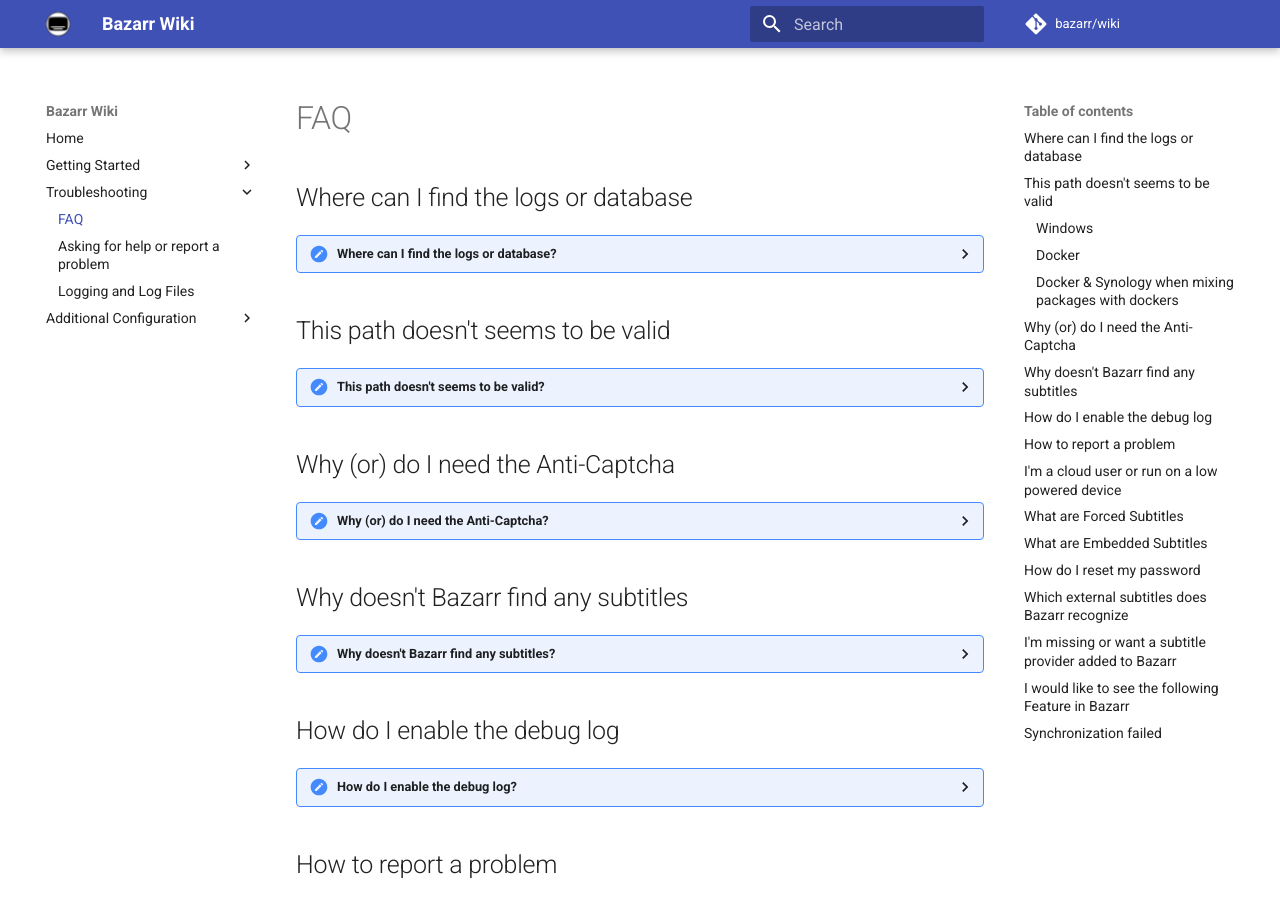
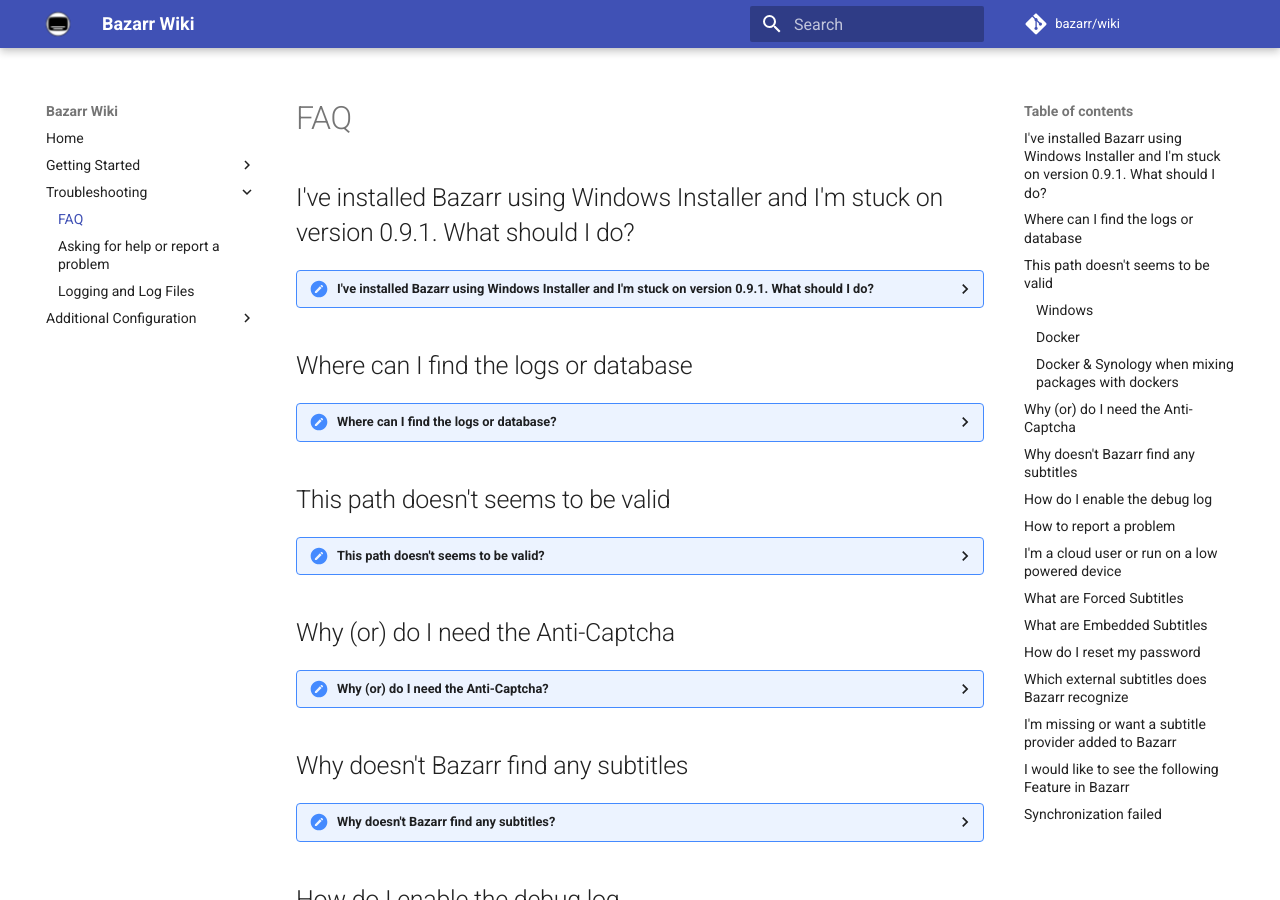
Before and after one commit to bazarr/wiki, an MkDocs documentation site: the page built from docs/Troubleshooting/FAQ.md, in a window 1280 px wide and 900 px high. Built offline with MkDocs 1.6.1 and Material for MkDocs 9.7.7, drawn with Linux system fonts in a browser that asks for light colours; comment, search, counter and statistics services are not loaded.

Commit message:
Adding version stuck to the FAQ

```diff
--- a/docs/Troubleshooting/FAQ.md
+++ b/docs/Troubleshooting/FAQ.md
@@ -1,4 +1,12 @@
 # FAQ
+
+## I've installed Bazarr using Windows Installer and I'm stuck on version 0.9.1. What should I do?
+
+??? faq "I've installed Bazarr using Windows Installer and I'm stuck on version 0.9.1. What should I do?"
+
+    Simply uninstall Bazarr (you won't lose your actual config and DB), download the latest installer from our website and install it.
+
+    Make sure to adjust the service logon username and password if you did it previously.
 
 ## Where can I find the logs or database
 
```
